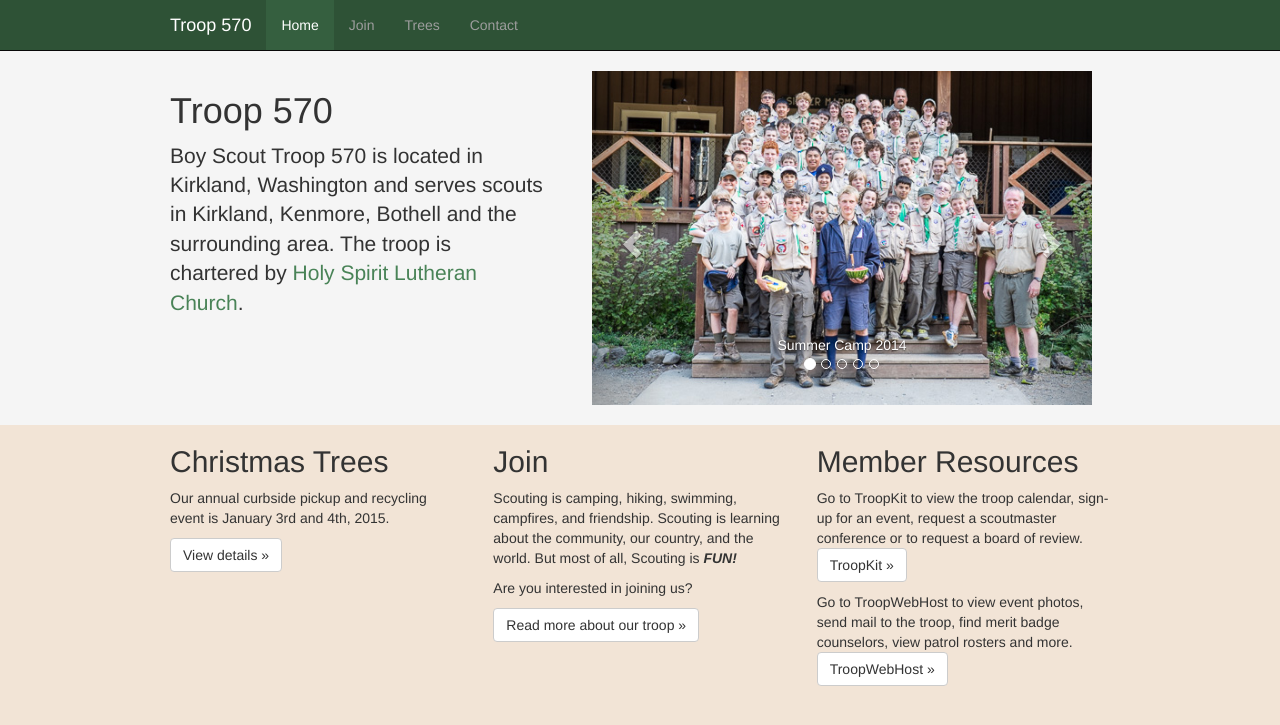
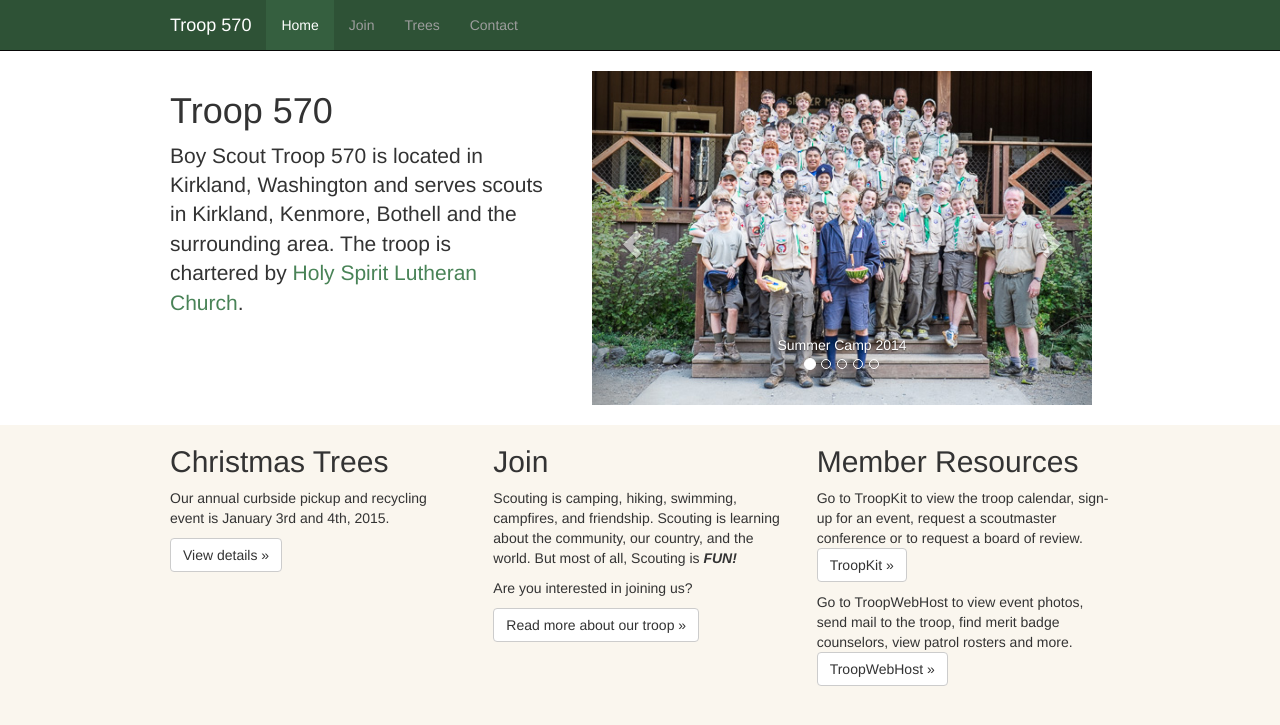
Before and after one commit to troop570/troop570.github.io, a Jekyll site: the page built from index.html, in a window 1280 px wide. Shown: the top 725 px of the page. Built offline with Jekyll 4.4.1, drawn with Linux system fonts in a browser that asks for light colours; nearby versions of some CDN libraries.

Commit message:
Lighten backgrounds, add body bottom padding.

```diff
--- a/css/app.scss
+++ b/css/app.scss
@@ -6,6 +6,7 @@
     max-width: 970px;
   }
 }
+
 .navbar-inverse {
   background-color: hsl(134, 28%, 25%);
 }
@@ -17,22 +18,26 @@
 .navbar-inverse .navbar-brand {
   color: white;
 }
+
 a {
   color: hsl(134, 28%, 40%);
 }
 a:hover {
   color: hsl(134, 28%, 22%);
 }
+
 .topbox {
   margin-top: -20px;
   padding-top: 20px;
   padding-bottom: 20px;
-  background-color: whitesmoke;
+  background-color: white;
 }
 
 body {
-  background-color:#F2E4D6;
+  background-color: rgb(250, 246, 238);
+  padding-bottom: 20px;
 }
+
 .Georgia {
   font-family: Georgia, serif;
 }
```
